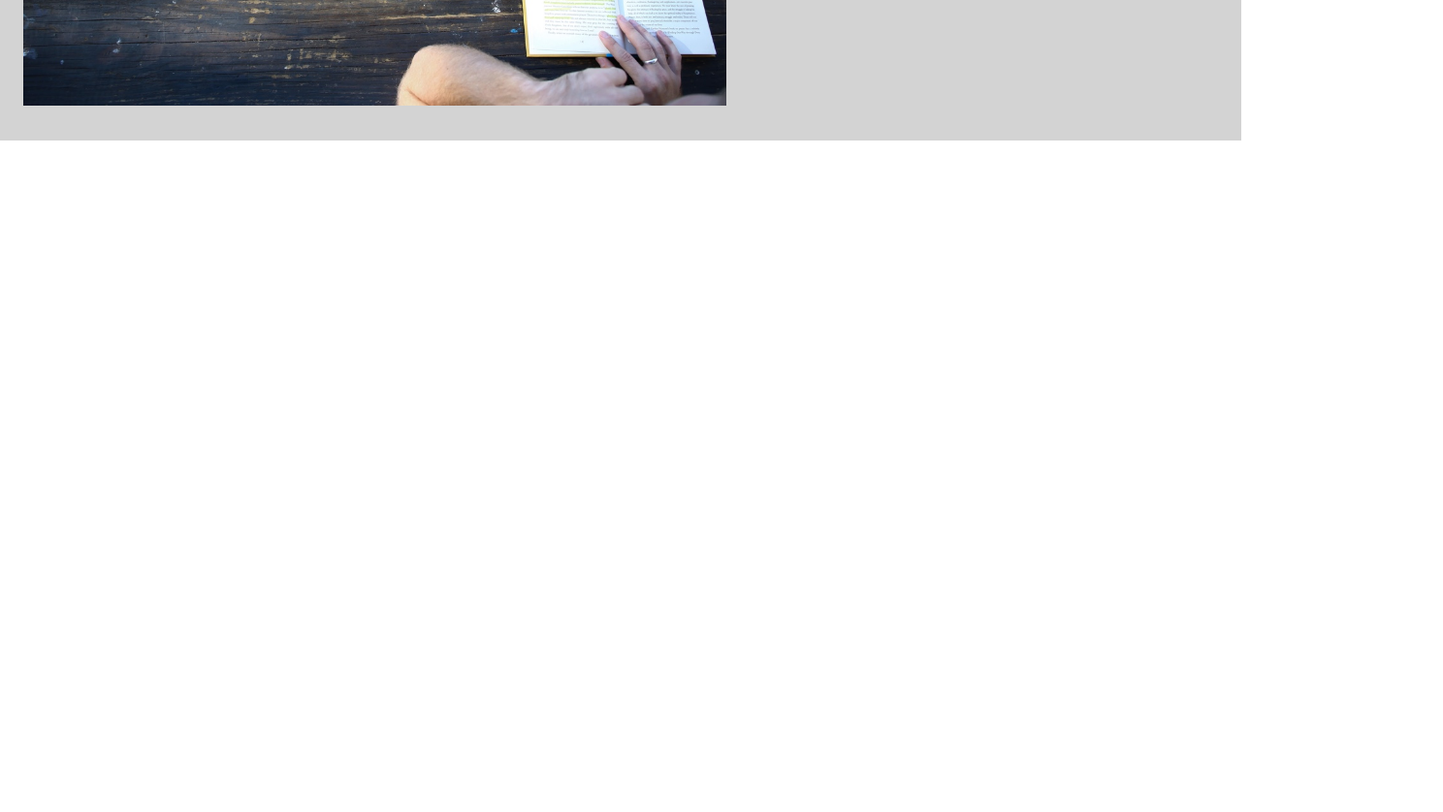
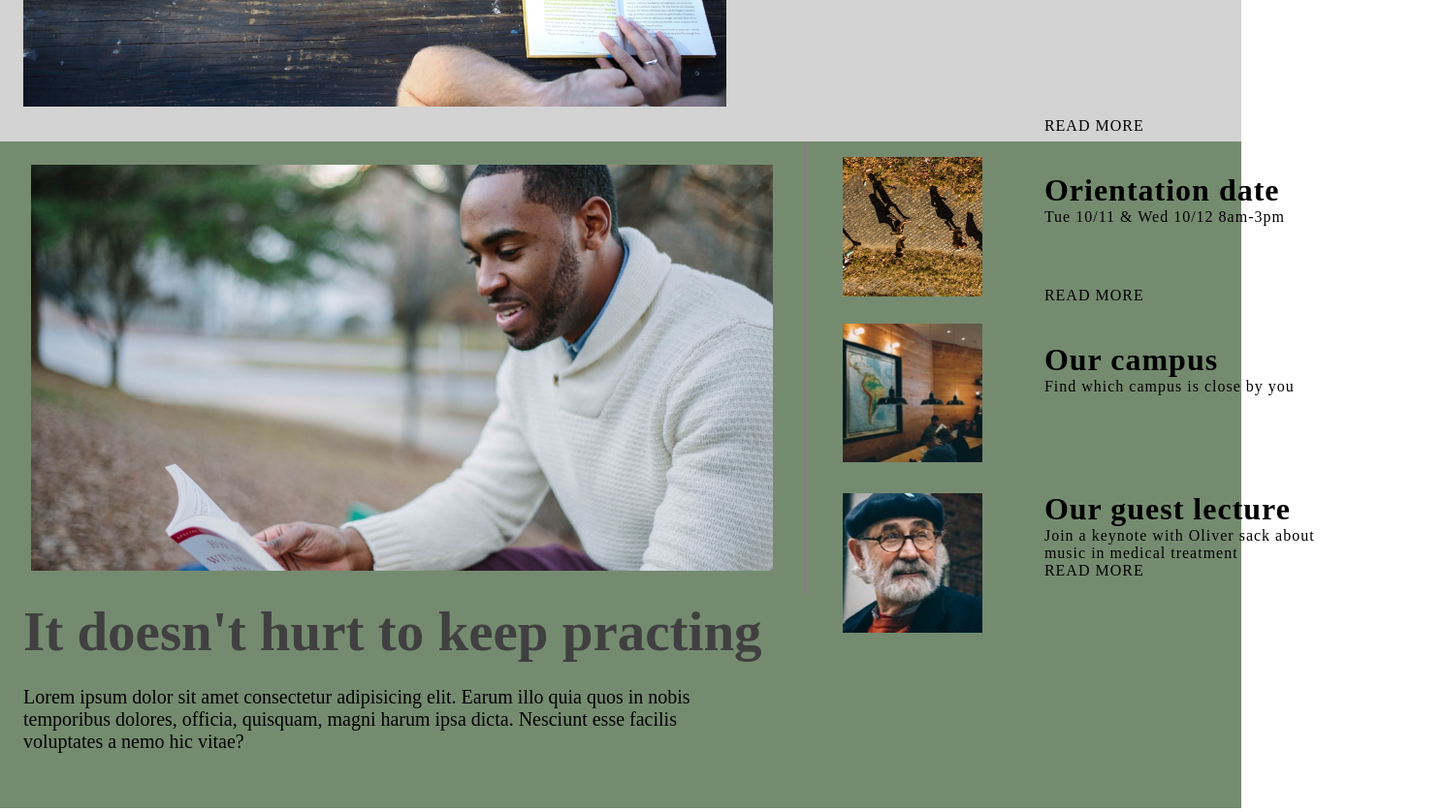
Before and after one commit to Chiico777/ColmarAcademy, a plain HTML site: page index.html in a window 1280 px wide. Shown: the part 523-1361 px from the top of the page at 97% size, 1488 px wide, since content can reach past the window. Before the commit the page ends 800 px from the top, so only its background shows below. Drawn offline with Linux system fonts and the light colour scheme.

Commit message:
Added Middle half

```diff
--- a/index.html
+++ b/index.html
@@ -1,15 +1,15 @@
 <!DOCTYPE html>
-<html lang="en">
+<html>
     <head>
-    <meta charset="UTF=8">
-    <meta name"viewport" content="width=device-width, initial-scale=1.0">
+        <meta charset="UTF-8">
+        <meta name="viewport" content="width=device-width, initial-scale=1.0">
         <meta http-equiv="x-UA-Compatible" content="ie=edge">
+        <link rel="stylesheet" type="text/css" href="style.css">
         <title>Colmar Academy</title>
-    <link rel="stylesheet" type="text/css" href="style.css">
     </head>
 <body>
-
     <!--Top Bar-->
+    <header>
         <img src="Resources/images/ic-logo.svg" alt="Logo" Class="Logo">
         <div class="Back-Colmar"></div>
             <div class="COLMARACADEMY"><strong style="color: rgb(66, 61, 61);">COLMAR</strong><span style="color: gray;">ACADEMY</span>
@@ -21,6 +21,7 @@
             <a href="#">For companies</a>
             <a href="#">Sign in</a>
         </nav>
+    </header>
     <!--Top Half-->
         <div class="Top-banner">
             <div class="Left-img">
@@ -34,8 +35,46 @@
                     </div>
             </div>
         </div>
+    <!--Middle Portion-->
+    <div class="Container-Info">
+        <div class="Left-Man">
+            <div class="image">
+                <img class="Reading"src="Resources/images/information-main.jpg" alt="Man-studying">
+            </div>
+            <div class="text">
+                <h1>It doesn't  hurt to keep practing</h1>
+                <p>Lorem ipsum dolor sit amet consectetur adipisicing elit. Earum illo quia quos in nobis temporibus dolores, officia, quisquam, magni harum ipsa dicta. Nesciunt esse facilis voluptates a nemo hic vitae?</p>
+            </div>
+        </div>
+        <div class="Right-Imgs">
+            <div class="Right-Orientation">
+                <img class="Orientation" src="Resources/images/information-orientation.jpg" alt="Orientation">
+            </div>
+            <div class="Container-Text">
+                <h1 class="Ori"> Orientation date</h1>
+                <p class="Date">Tue 10/11 & Wed 10/12 8am-3pm</p>
+                <p class="Join">READ MORE</p>
+            </div>
+            <div class="Container-Campus">
+                <img class="Campus" src="Resources/images/information-campus.jpg" alt="Campus">
+            <div class="Container-Text">
+                <h1 class="Our">Our campus</h1>
+                <p class="Find">Find which campus is close by you</p>
+                <p class="Join">READ MORE</p>
+            </div>
+            </div>
+            <div class="Container-Oliver">
+                <img class="Oliver" src="Resources/images/information-guest-lecture.jpg" alt="Oliver">
+            </div>
+            <div class="Container-Text">
+                <h1 class="Oliver-guest">Our guest lecture</h1>
+                <p class="Join">Join a keynote with Oliver sack about</p>
+                <p class="Join"> music in medical treatment</p>
+                <p class="Join">READ MORE</p>
+            </div>
+         </div>
+    </div>
 
 
 </body>
-
 </html>
--- a/style.css
+++ b/style.css
@@ -1,8 +1,10 @@
 /*Top Bar*/
 *{
+    padding: 0;
     margin: 0;
-    padding: 0;
-    border: 0;
+}
+header{
+   height: 65px;
 }
 .COLMARACADEMY {
     position: relative;
@@ -31,9 +33,8 @@
 }
 /*Top-Middle*/
 .Top-banner {
-    Top: 64px;
     background-color: lightgray;
-    position: absolute;
+    position: relative;
     display: flex;
 }
 .Left-img{
@@ -93,3 +94,79 @@
     height: 45px;
     width: 25rem;
 }
+/*Middle Portion*/
+.Container-Info {
+    background-color: rgb(117, 139, 112);
+    display: flex;
+    height: 43rem;
+}
+.Reading{
+    padding: 24px 32px;
+    width: 88%;
+    border-right: grey solid;
+}
+.text h1 {
+    color: rgb(64, 64, 64);
+    padding-top: 2px;
+    padding-bottom: 24px;
+    padding-left: 24px;
+    font-size: 57px;
+    width: 90%;
+}
+.text p{
+    padding-left: 24px;
+    width: 80%;
+    font-size: 20px
+}
+.Right-Imgs{
+    position: relative;
+
+    width: 60%;
+}
+.Right-Orientation{
+    display: flex;
+}
+.Orientation {
+    width: 35%;
+    padding-top: 16px;
+}
+.Right-Imgs .Ori, .Date, .Join{
+    color: rgb(0, 0, 0);
+    position: relative;
+    left: 13rem;
+    bottom: 8rem;
+    letter-spacing: 1px;
+}
+.Campus{
+    width: 35%;
+    height: auto;
+    position: relative;
+}
+.Container-Campus{
+    position: relative;
+    bottom: 45px;
+
+}
+.Right-Imgs .Our, .Find , .Join{
+    color: rgb(0, 0, 0);
+    position: relative;
+    left: 13rem;
+    bottom: 8rem;
+    letter-spacing: 1px;
+}
+.Oliver{
+    width: 35%;
+    height: auto;
+    position: relative;
+}
+.Container-Oliver{
+    position: relative;
+    bottom: 90px;
+}
+.Right-Imgs .Oliver-guest, .Join{
+    color: rgb(0, 0, 0);
+    position: relative;
+    left: 13rem;
+    bottom: 15rem;
+    letter-spacing: 1px;
+}
```
Lines whose indentation alone changed are shown as unchanged.
